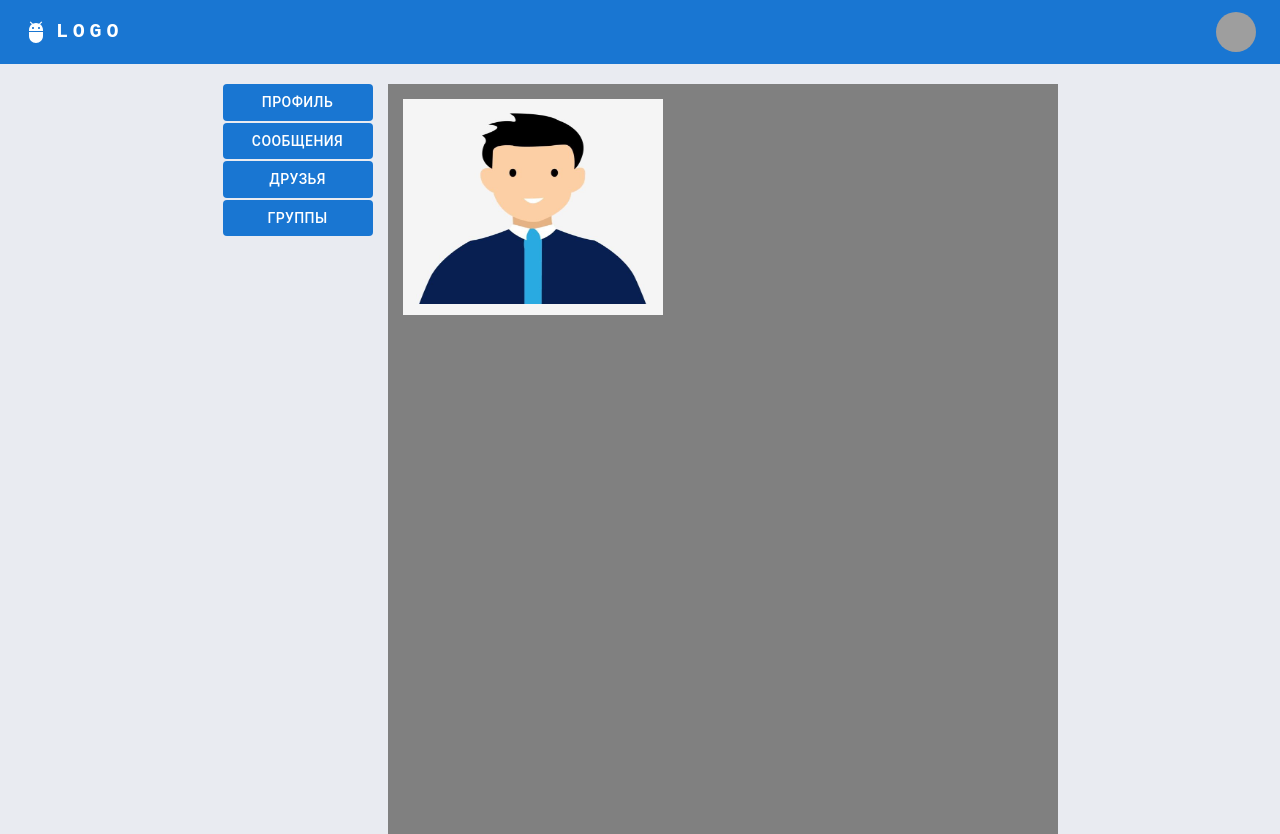
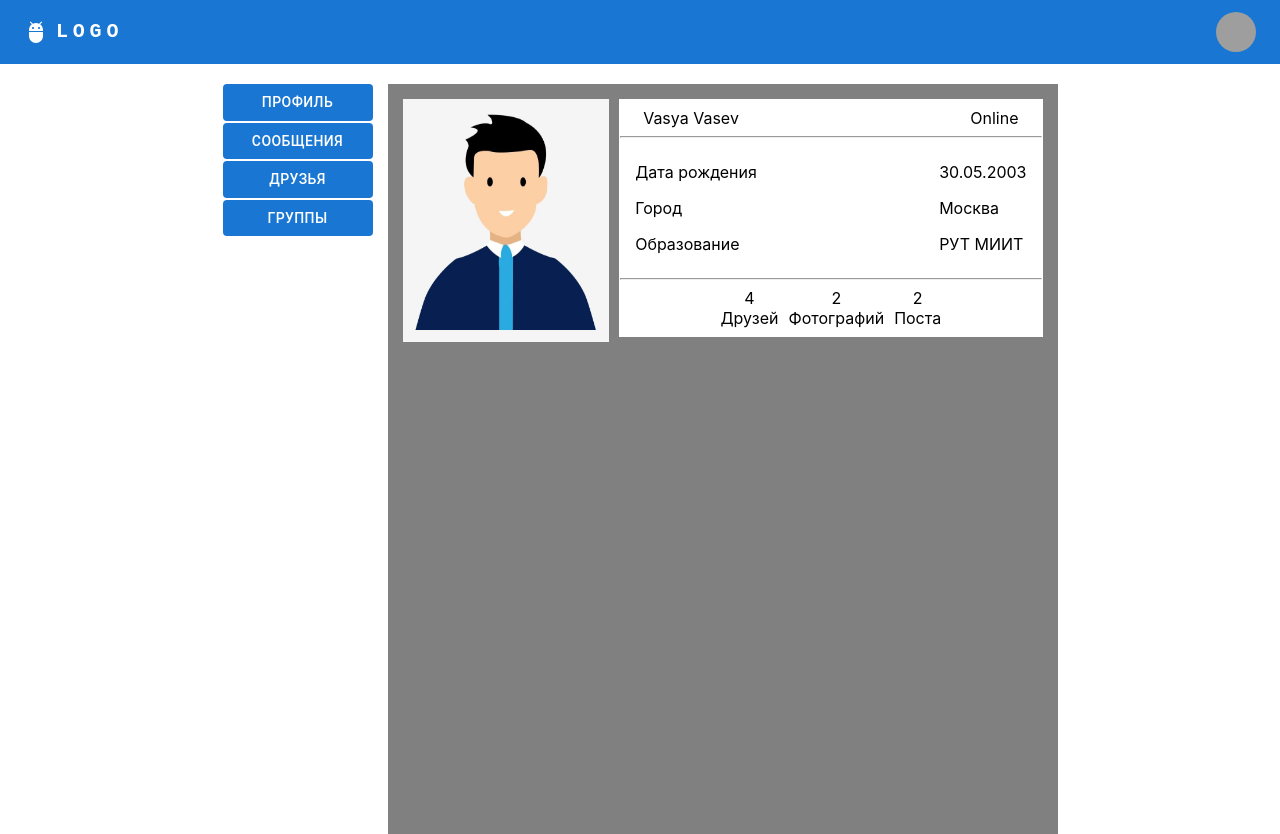
Before and after one commit to samthezpub/prepodov.net-frontend, a React (Create React App) app: page /profile in a window 1280 px wide. Built offline with nearby package versions, Linux system fonts and the light colour scheme; grey boxes are pictures that could not be loaded.

Commit message:
Персональная информация о пользователе

```diff
--- a/src/CSS/CustomContainer.css
+++ b/src/CSS/CustomContainer.css
@@ -1,5 +1,27 @@
+
+.nameandstatus{
+    margin: 8px;
+}
+
+.nameandstatus p{
+    margin: 0;
+}
+
+
 
 .custom-container{
     display: flex;
     justify-content: center;
 }
+
+.counters{
+    padding-bottom: 8px;
+}
+
+.counters .item:not(:last-child){
+    margin-right: 10px;
+}
+
+.counters .item p{
+    margin: 0;
+}
--- a/src/Components/Profile.js
+++ b/src/Components/Profile.js
@@ -10,16 +10,58 @@ export function Profile(params) {
         <div>
             <Nav></Nav>
 
-            <div className='custom-container' style={{backgroundColor:"#E9EBF1", paddingTop:"20px"}}>
+            <div className='custom-container' style={{backgroundColor:"white", paddingTop:"20px"}}>
                 <SideBar></SideBar>
                 <div style={{display:"flex", height:"90vh",width:"50%", backgroundColor:"grey", padding:"15px"}}>
-                    <div className='content' style={{width:"100%", height:"100%"}}>
-                        <div className='avatar_cover' style={{display:'flex', alignItems:"center", justifyContent:"center" , backgroundColor:"whitesmoke", maxWidth:"260px", height:"30%"}}>
+                    <div className='content' style={{display:"flex", width:"100%", height:"100%"}}>
+                        <div className='avatar_cover' style={{display:'flex', alignItems:"center", justifyContent:"center" , backgroundColor:"whitesmoke", maxWidth:"260px", height:"243px", marginRight:"10px"}}>
                             <img style={{width:"90%", height:"90%"}} src={defaultAvatar}></img>
                         </div>
 
-                        <div className='main-block'>
-                            <div></div>
+                        <div className='main-block' style={{width:"70%"}}>
+                            <div className='about' style={{backgroundColor:"white", padding:"1px"}}>
+                                <div className='nameandstatus' style={{display:'flex', justifyContent:"space-between", padding:"0px 15px"}}>
+                                    <div className='name'>
+                                        <p>Vasya Vasev</p>
+                                    </div>
+                                    <div className='status'>
+                                        <p>Online</p>
+                                    </div>
+                                </div>
+
+                                <hr></hr>
+
+                                <div className='personal-info' style={{display:'flex', justifyContent:"space-between" ,padding:"0px 15px"}}>
+                                    <div className='titles'>
+                                        <p>Дата рождения</p>
+                                        <p>Город</p>
+                                        <p>Образование</p>
+                                    </div>
+
+                                    <div className='values'>
+                                        <p>30.05.2003</p>
+                                        <p>Москва</p>
+                                        <p>РУТ МИИТ</p>
+                                    </div>
+                                </div>
+
+                                <hr></hr>
+
+                                <div className='counters' style={{display:'flex', justifyContent:"center", textAlign:"center"}}>
+                                    <div className='item'>
+                                        <p>4</p>
+                                        <p>Друзей</p>
+                                    </div>
+                                    <div className='item'>
+                                        <p>2</p>
+                                        <p>Фотографий</p>
+                                    </div>
+                                    <div className='item'>
+                                        <p>2</p>
+                                        <p>Поста</p>
+                                    </div>
+                                </div>
+                            </div>
                         </div>
                     </div>
                 </div>
```
